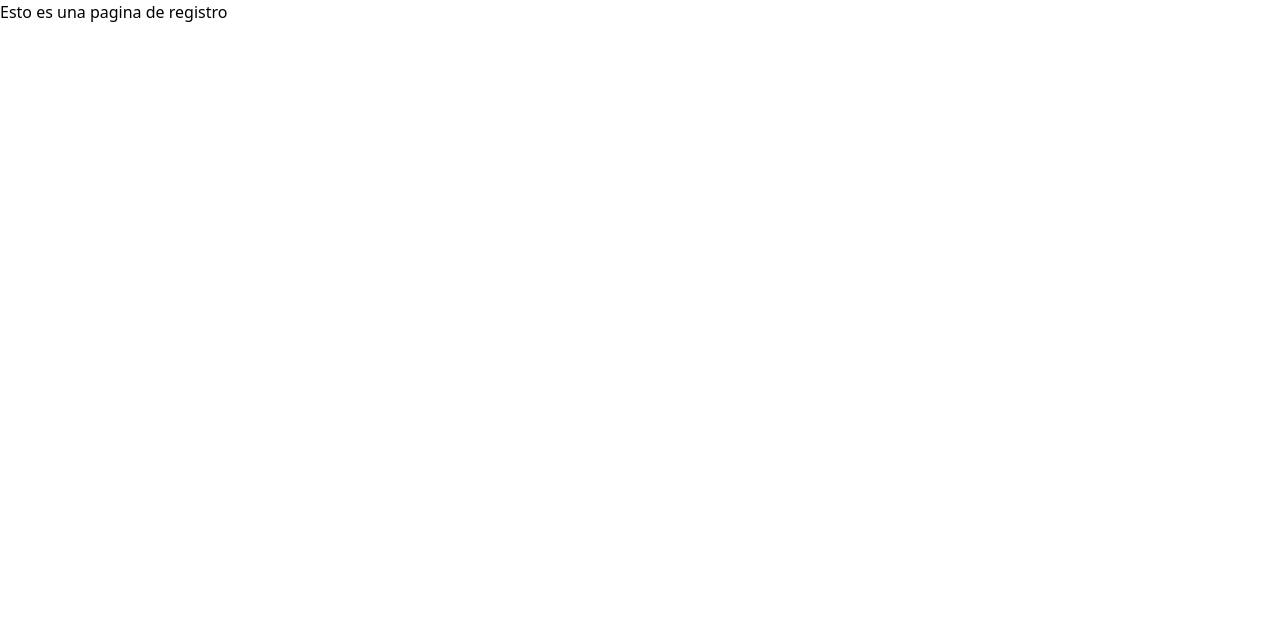
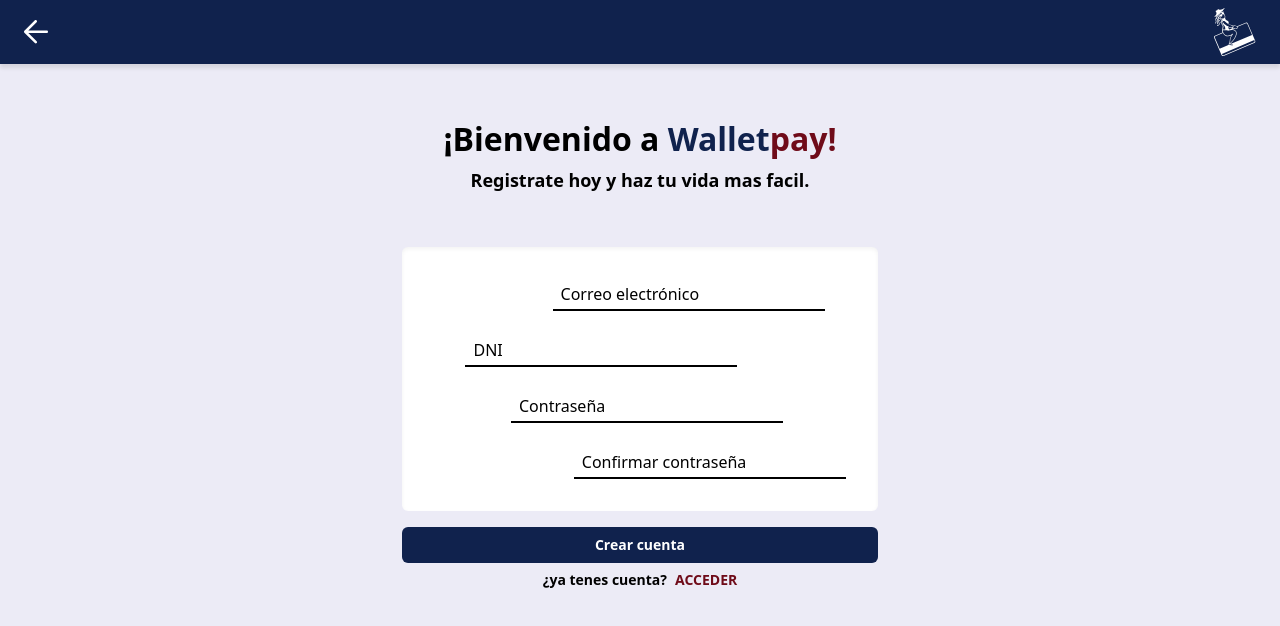
Before and after one commit to No-Country/s8-02-node-react-challenge, a React (Vite) app in the folder mercadoPago/: page /register in a window 1280 px wide. Shown: the top 626 px of the page. Built offline with nearby package versions, Linux system fonts and the light colour scheme.

Commit message:
agregando register

```diff
--- /dev/null
+++ b/mercadoPago/src/components/register/Title-register/index.jsx
@@ -0,0 +1,15 @@
+const TitleRegister = () => {
+    return (
+      <>
+        <h1 className="font-extrabold text-[32px] leading-[37px] text-center  mb-3 mt-[56px]">
+        ¡Bienvenido a <span className="text-[#10224D]">Wallet</span>
+        <spam className="text-[#6F0B19]">pay!</spam>{" "}
+        </h1>
+        <p className="font-semibold px-16 text-lg leading-[22px] text-center mb-[56px]">
+        Registrate hoy y haz tu vida mas facil.
+        </p>
+      </>
+    );
+  };
+
+  export default TitleRegister;
--- /dev/null
+++ b/mercadoPago/src/components/register/form-register/index.jsx
@@ -0,0 +1,98 @@
+import React from "react";
+import { Link } from "react-router-dom";
+
+
+const FormRegister = () => {
+
+
+  return (
+    <div className="flex  flex-col bg-[#ECEBF6] justify-center px-6  ">
+      <div className="bg-white rounded-md shadow-inner  ">
+        <form className="space-y-6 p-8">
+          <div className="group">
+            <label
+              className="font-semibold text-xs leading-[15px] pl-2 invisible group-hover:visible group-hover:text-[#39528D]"
+              htmlFor="email"
+            >
+              Correo electrónico
+            </label>
+            <input
+              id="Correo electrónico"
+              className="font-medium text-base leading-[16px] placeholder:text-black h-[32px] w-[272px] pl-2 focus:outline-none border-b-2 border-black group-hover:border-[#39528D] placeholder:focus-visible:invisible"
+              type="text"
+              placeholder="Correo electrónico"
+
+            />
+          </div>
+          <div className="group">
+            <label
+              className="font-semibold text-xs leading-[15px] pl-2 invisible group-hover:visible group-hover:text-[#39528D]"
+
+            >
+              DNI
+            </label>
+            <input
+              id="dni"
+              className="font-medium text-base leading-[16px] placeholder:text-black h-[32px] w-[272px] pl-2 focus:outline-none border-b-2 border-black group-hover:border-[#39528D] placeholder:focus-visible:invisible"
+              type="text"
+              placeholder="DNI"
+            />
+          </div>
+          <div className="group">
+            <label
+              className="font-semibold text-xs leading-[15px] pl-2 invisible group-hover:visible group-hover:text-[#39528D]"
+
+            >
+              Contraseña
+            </label>
+
+            <input
+
+              id="contraseña"
+              className="font-medium text-base leading-[16px] placeholder:text-black h-[32px] w-[272px] pl-2 focus:outline-none border-b-2 border-black group-hover:border-[#39528D] placeholder:focus-visible:invisible"
+             type="password"
+              placeholder="Contraseña"
+            />
+
+
+          </div>
+          <div className="group">
+            <label
+              className="font-semibold text-xs leading-[15px] pl-2 invisible group-hover:visible group-hover:text-[#39528D]"
+              htmlFor="email"
+            >
+              Confirmar contraseña
+            </label>
+            <input
+              id="confirmar contraseña"
+              className="font-medium text-base leading-[16px] placeholder:text-black h-[32px] w-[272px] pl-2 focus:outline-none border-b-2 border-black group-hover:border-[#39528D] placeholder:focus-visible:invisible"
+              type="password"
+              placeholder="Confirmar contraseña"
+            />
+          </div>
+        </form>
+      </div>
+      <button
+          type="submit"
+          className="flex w-full mt-4 justify-center rounded-md bg-[#10224D] px-3 py-1.5 text-sm font-semibold leading-6 text-white "
+        >
+          Crear cuenta
+        </button>
+      <div>
+
+      </div>
+      <div className="flex items-center justify-center gap-2 mt-2">
+        <p className="text-sm font-semibold leading-[17px]">
+          ¿ya tenes cuenta?
+        </p>
+        <Link to="/login">
+          <p className="text-[#6F0B19] text-sm leading-[17px] font-semibold">
+            ACCEDER
+          </p>
+        </Link>
+      </div>
+    </div>
+  );
+};
+
+export default FormRegister;
--- a/mercadoPago/src/pages/register-page/index.jsx
+++ b/mercadoPago/src/pages/register-page/index.jsx
@@ -1,8 +1,19 @@
+import TopbarLogin from "../../components/login/topbar-login";
+import FormRegister from "../../components/register/form-register";
+import TitleRegister from "../../components/register/Title-register";
+
+
 const RegisterPage = () => {
+
   return (
-    <div>
-      <p>Esto es una pagina de registro</p>
-    </div>
+    <section className="bg-[#ECEBF6] w-full h-screen flex flex-col items-center">
+      <TopbarLogin />
+      <div className="relative">
+
+        <TitleRegister/>
+        <FormRegister />
+      </div>
+    </section>
   );
 };
 
--- a/mercadoPago/src/pages/register/register.jsx
+++ /dev/null
@@ -1,71 +0,0 @@
-import React from "react";
-
-const register = () => {
-  return (
-    <div className="flex min-h-full flex-col bg-[#ECEBF6] justify-center px-6 py-12 lg:px-8">
-      <div className="sm:mx-auto sm:w-full sm:max-w-sm">
-        <h2 className="mt-10 text-center text-4xl font-bold leading-9 tracking-tight text-gray-900">
-          ¡Bienvenido a <span className="text-[#10224D]">Wallet</span>
-          <spam className="text-[#6F0B19]">pay!</spam>{" "}
-        </h2>
-
-        <h1 className="text-center text-1xl font-bold ">
-          Registrate hoy y haz tu vida mas facil.
-        </h1>
-      </div>
-
-      <div className="bg-white rounded-md shadow-inner mt-10 sm:mx-auto sm:w-full sm:max-w-sm">
-        <form className="space-y-6 p-8">
-          <div>
-            <div className="mt-2">
-              <input
-                placeholder="Correo electronico"
-                className="border-b-2 border-b-stone-900 py-1 focus:outline-none"
-              />
-            </div>
-          </div>
-
-          <div>
-            <div className="flex items-center justify-between"></div>
-            <div className="mt-2">
-              <input
-                placeholder="DNI"
-                className="border-b-2 border-b-neutral-900 py-1 focus:outline-none"
-              />
-            </div>
-          </div>
-          <div>
-            <div className="flex items-center justify-between"></div>
-            <div className="mt-2">
-              <input
-                placeholder="Contraseña"
-                className="border-b-2 border-b-stone-900 py-1 focus:outline-none"
-              />
-            </div>
-          </div>
-          <div>
-            <div className="flex items-center justify-between"></div>
-            <div className="mt-2">
-              <input
-                placeholder="Confirmar contraseña"
-                className="border-b-2 border-b-stone-900 py-1 focus:outline-none"
-              />
-            </div>
-          </div>
-
-          <div></div>
-        </form>
-      </div>
-      <div>
-        <button
-          type="submit"
-          class="flex w-full mt-4 justify-center rounded-md bg-[#10224D] px-3 py-1.5 text-sm font-semibold leading-6 text-white "
-        >
-          Crear cuenta
-        </button>
-      </div>
-    </div>
-  );
-};
-
-export default register;
--- a/mercadoPago/src/routes/App.jsx
+++ b/mercadoPago/src/routes/App.jsx
@@ -2,7 +2,6 @@ import { BrowserRouter, Routes, Route } from "react-router-dom";
 import ErrorPage from "../pages/error";
 import LandingPage from "../pages/landing-page";
 import Home from "../pages/home";
-import Register from "../pages/register/register";
 import { UserRouteProtected } from "./user/userRouteProtected";
 import LoginPage from "../pages/login-page";
 import RegisterPage from "../pages/register-page";
@@ -17,7 +16,6 @@ function App() {
         <Route path="/register" element={<RegisterPage />} />
         <Route element={<UserRouteProtected />}>
           <Route path="/home" element={<Home />} />
-          <Route path="register" element={<Register />} />
         </Route>
 
       </Routes>
```
